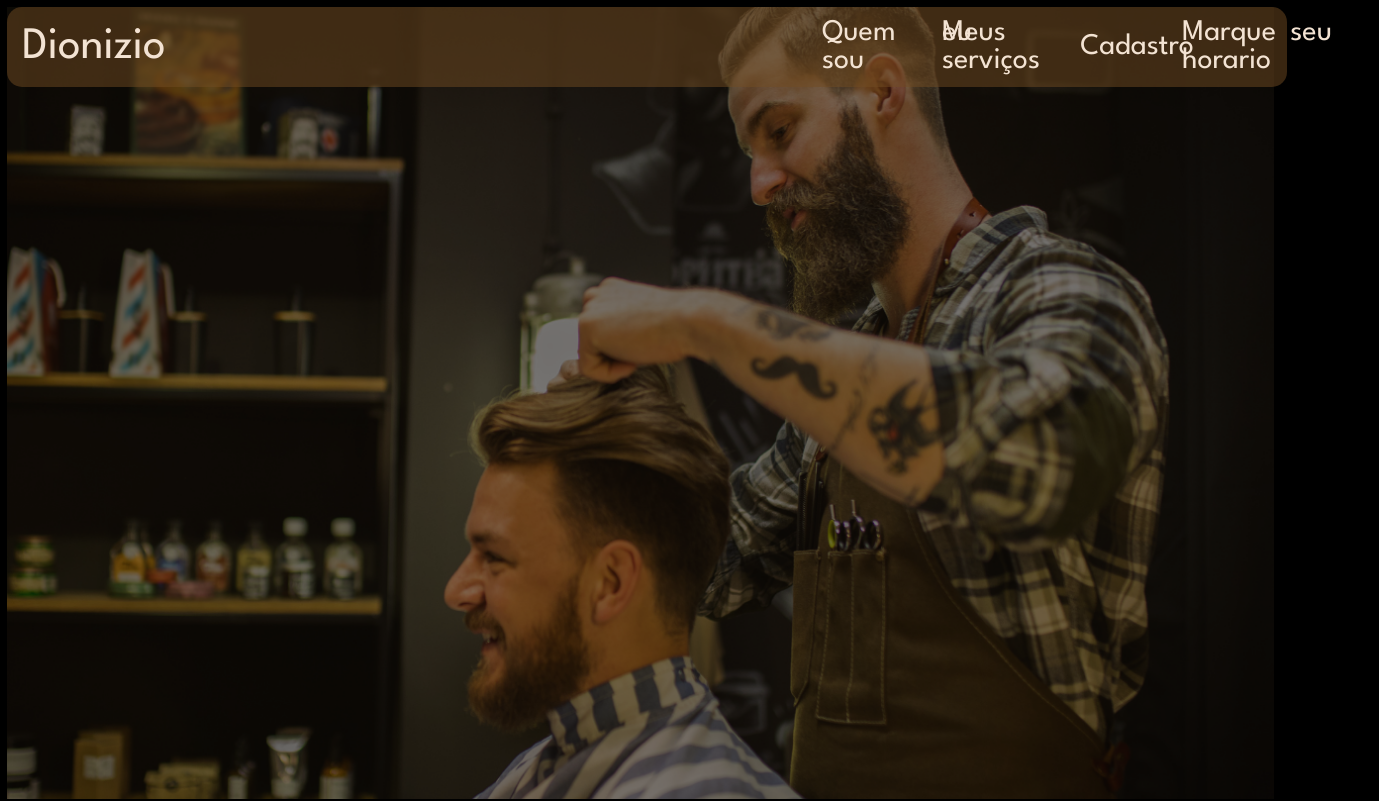
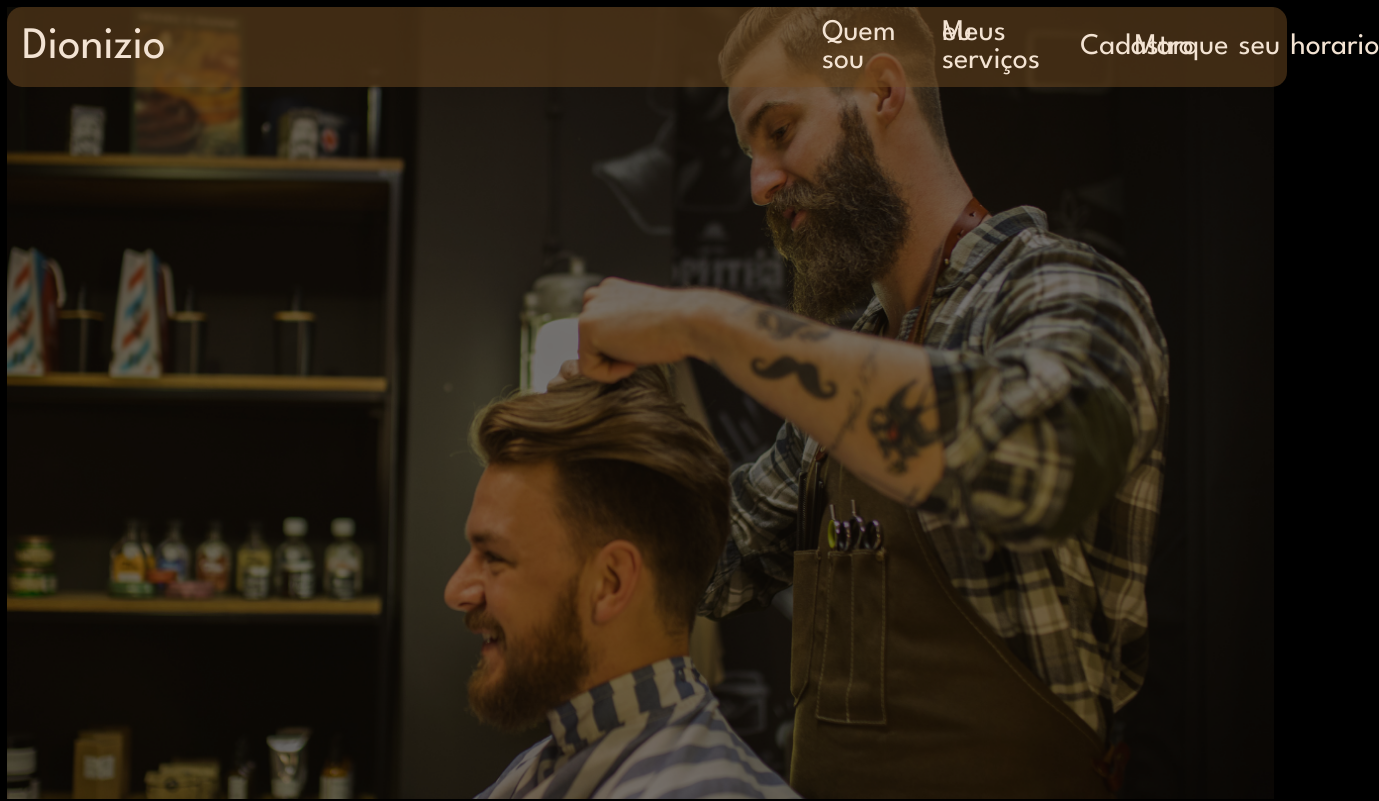
Before and after one commit to Leandroteemo/barbearias, a website: page index.html in a window 1280 px wide. Shown: the top 801 px of the page, 1379 px wide, since content can reach past the window. Drawn offline with Linux system fonts and the light colour scheme.

Commit message:
Update index.html
edição do marque seu horario

```diff
--- a/index.html
+++ b/index.html
@@ -19,7 +19,7 @@
             <li><a href="#">Quem eu sou</a></li>
             <li><a href="#">Meus serviços</a></li>
             <li><a href="cadastroweb.html">Cadastro</a></li> <!-- Corrigido para referenciar o arquivo diretamente -->
-            <li><a href="">Marque seu horario</a></li>
+            <li><a href=""><span>Marque</span> <span>seu</span> <span>horario</span></a></li>
         </ul>
 
     </div>
```
